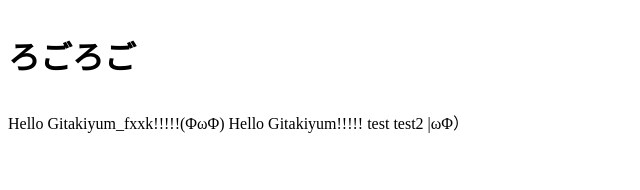
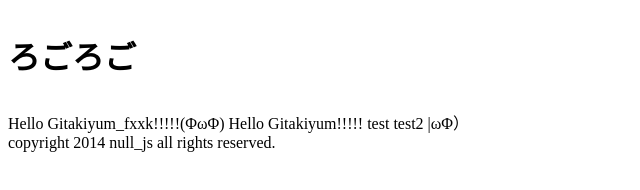
Before and after one commit to null-js/Sandbox, a plain HTML site: page index.html in a window 1280 px wide. Shown: the whole page, without its empty margins (0-640 px from the left). Drawn offline with Linux system fonts and the light colour scheme.

Commit message:
footer 追加しました。

```diff
--- a/index.html
+++ b/index.html
@@ -15,5 +15,8 @@ Hello Gitakiyum!!!!!
 test
 test2
 |ωΦ）
+<footer>
+	copyright 2014 null_js all rights reserved.
+</footer>
 </body>
 </html>
```
